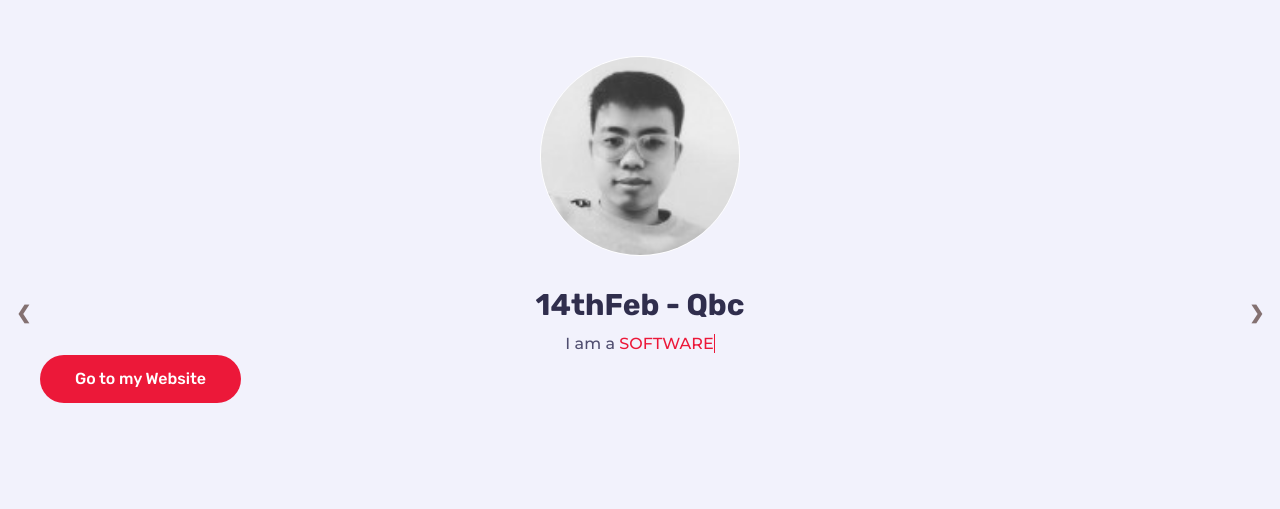
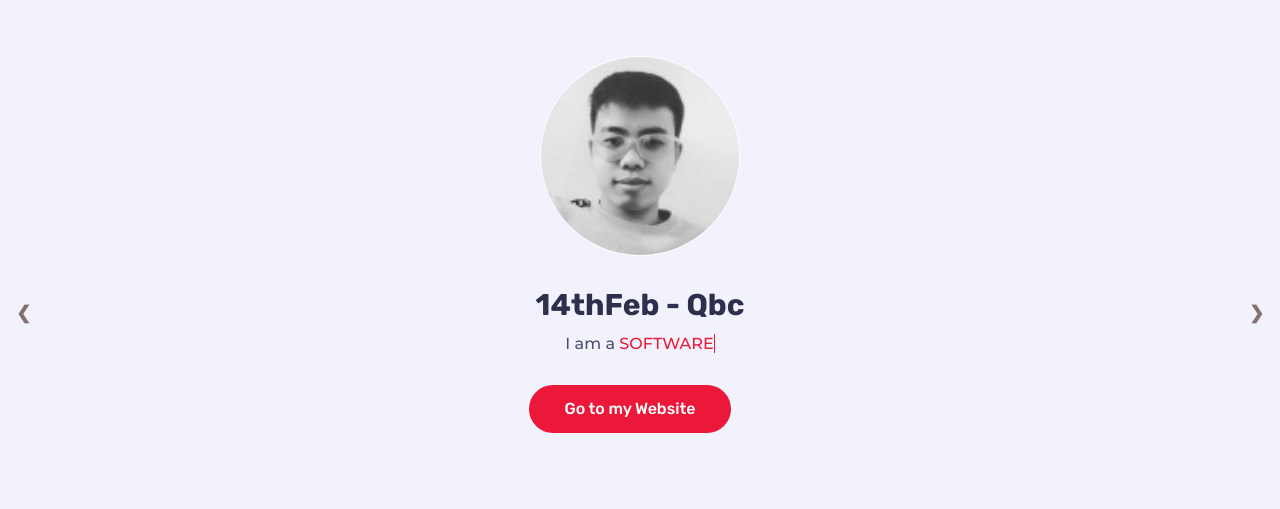
Before and after one commit to qbc14thfebruary/14thfeb.com, a plain HTML site: page index.htm in a window 1280 px wide. Shown: the part 94-603 px from the top of the page. Drawn offline with Linux system fonts and the light colour scheme.

Commit message:
Update style.css
Add class home-to-website

```diff
--- a/css/style.css
+++ b/css/style.css
@@ -148,6 +148,10 @@ p {
     color: #ec1839;
     text-transform: uppercase;
     border-right: 1px solid #ec1839;
+}
+.home .home-to-website {
+    text-align: center;
+    margin-top: 30px;
 }
 /* About */
 .about .about-content {
```
